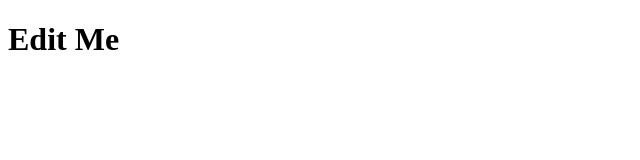
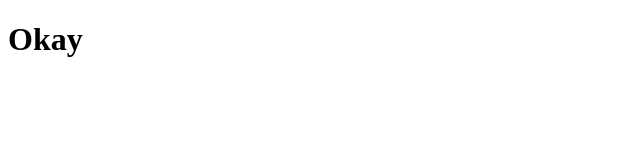
Before and after one commit to edusuuu/fork-mo-ko, a plain HTML site: page index.html in a window 1280 px wide. Shown: the whole page, without its empty margins (0-640 px from the left). Drawn offline with Linux system fonts and the light colour scheme.

Commit message:
changed EditMe to Okay

```diff
--- a/index.html
+++ b/index.html
@@ -7,6 +7,6 @@
   <title>FORK MO KO</title>
 </head>
 <body>
-  <h1>Edit Me</h1>
+  <h1>Okay</h1>
 </body>
 </html>
```
